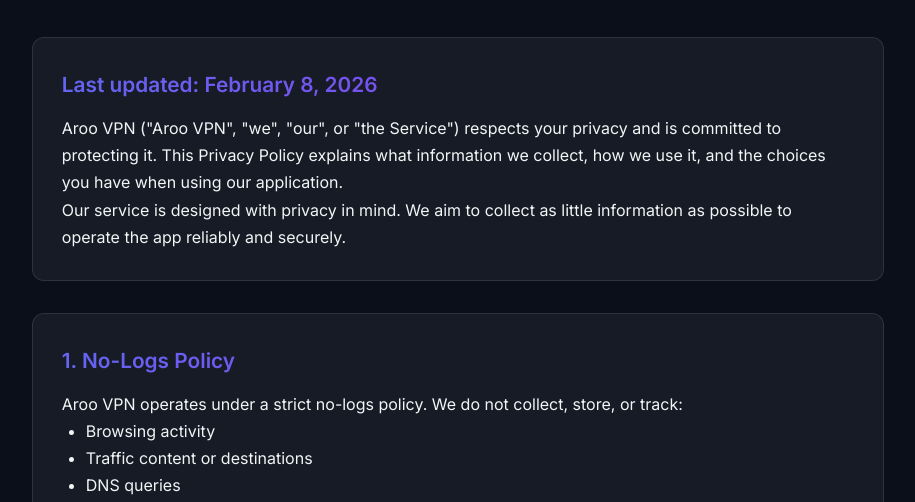
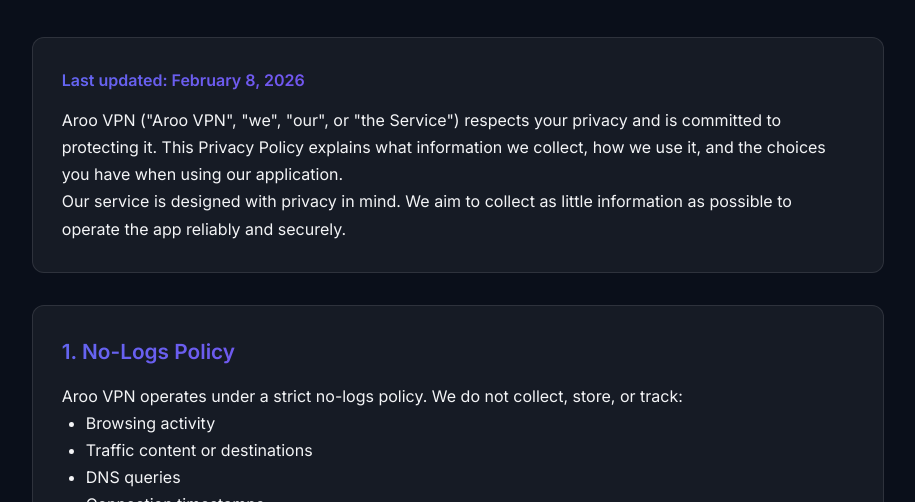
Before and after one commit to maktechlaravel/aliakin_laravel, a plain HTML site: page index.html in a window 1280 px wide. Shown: the part 298-800 px from the top of the page, without its empty margins (182-1097 px from the left). Drawn offline with Linux system fonts and the light colour scheme.

Commit message:
Update index.html

```diff
--- a/index.html
+++ b/index.html
@@ -101,6 +101,15 @@
       -webkit-text-fill-color: transparent;
     }
 
+    .section h3 {
+      font-size: 1rem;
+      font-weight: 600;
+      margin-bottom: 0.8rem;
+      background: var(--accent-gradient);
+      -webkit-background-clip: text;
+      -webkit-text-fill-color: transparent;
+    }
+
     ul {
       margin-left: 1.5rem;
       margin-bottom: 1rem;
@@ -158,7 +167,7 @@
   <!-- Policy Sections -->
   <main>
     <div class="section">
-      <h2>Last updated: February 8, 2026</h2>
+      <h3>Last updated: February 8, 2026</h3>
       <p>Aroo VPN ("Aroo VPN", "we", "our", or "the Service") respects your privacy and is committed to protecting it.
         This Privacy Policy explains what information we collect, how we use it, and the choices you have when using our
         application.</p>
```
